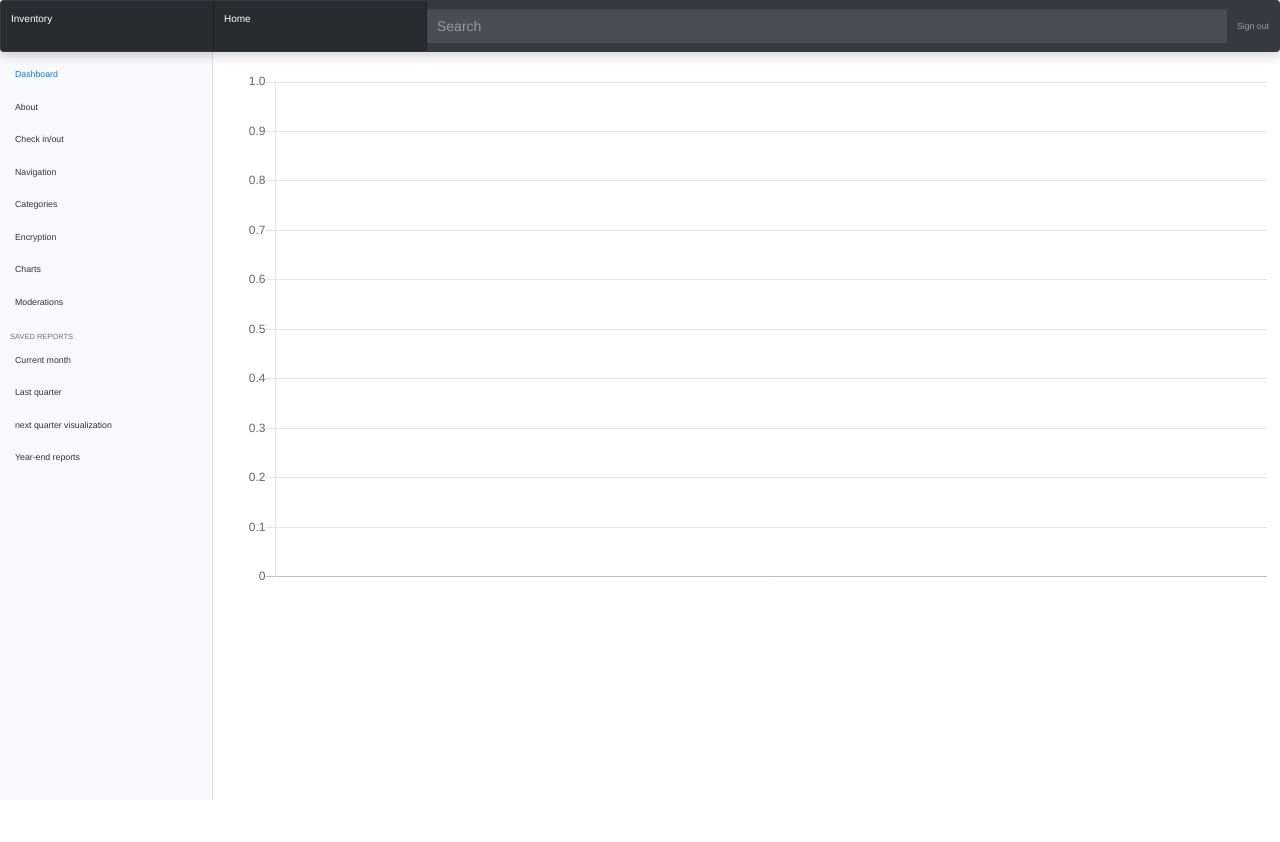
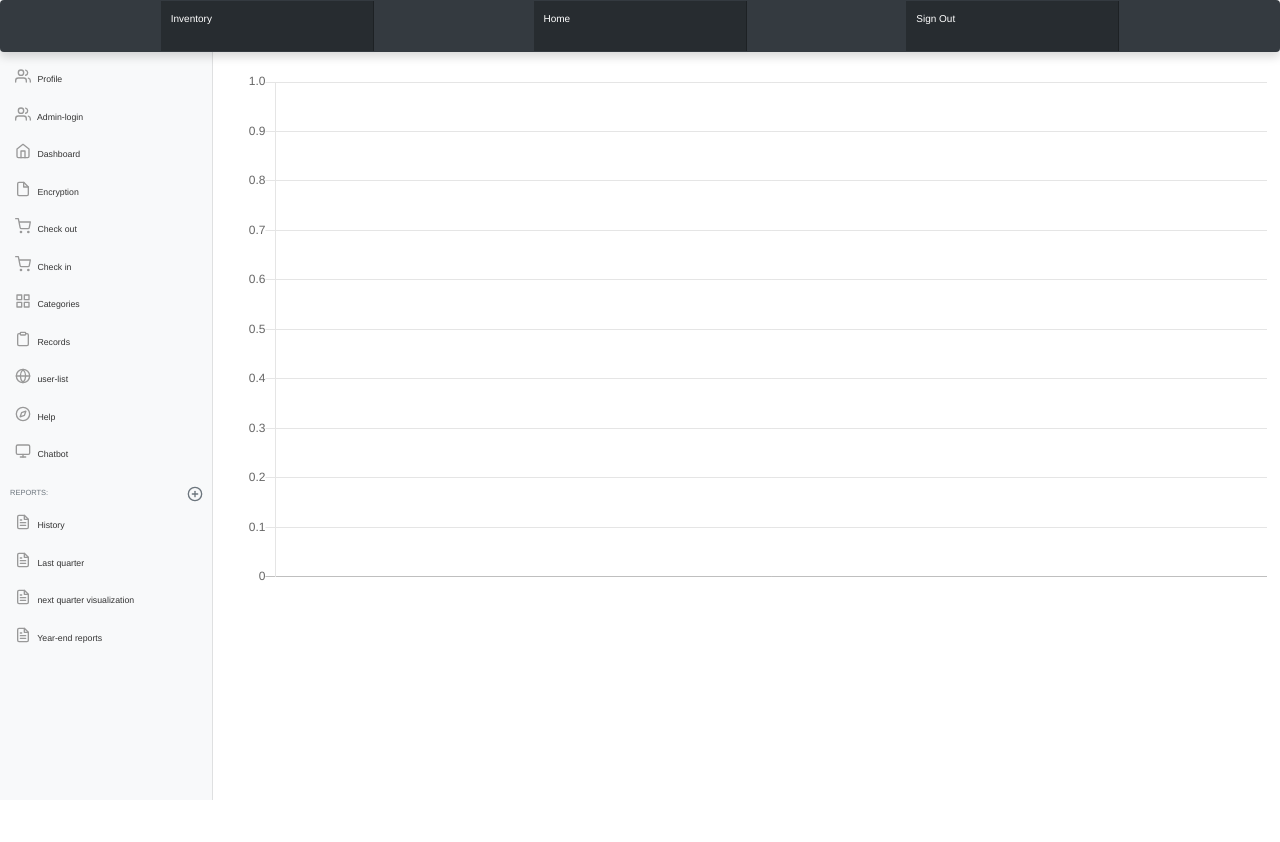
Before and after one commit to pritindra/Inventory_System_Eurymedons, a Django app: template templates/chart.html in a window 1280 px wide; the page is wider, and only the part inside the window is pictured. Shown: the top 842 px of that part. Run offline with Django 3.2, Linux system fonts and the light colour scheme; the template is opened without the code that fills it, so the values that code supplies are empty; some libraries are stand-ins or nearby versions.

Commit message:
Update base.html

```diff
--- a/templates/interface/base.html
+++ b/templates/interface/base.html
@@ -2,7 +2,15 @@
 
 <!doctype html>
 <html lang="en">
+
 <head>
+  <meta charset="utf-8">
+  <meta name="viewport" content="width=device-width, initial-scale=1, shrink-to-fit=no">
+  <meta name="description" content="">
+  <meta name="author" content="Mark Otto, Jacob Thornton, and Bootstrap contributors">
+  <meta name="generator" content="Jekyll v4.1.1">
+  <title>{% block title %}{% endblock title %}</title>
+
     <!-- Required meta tags -->
     <meta charset="utf-8">
     <meta name="viewport" content="width=device-width, initial-scale=1, shrink-to-fit=no">
@@ -17,17 +25,8 @@
     <link rel="stylesheet" href="https://stackpath.bootstrapcdn.com/bootstrap/4.5.2/css/bootstrap.min.css" integrity="sha384-JcKb8q3iqJ61gNV9KGb8thSsNjpSL0n8PARn9HuZOnIxN0hoP+VmmDGMN5t9UJ0Z" crossorigin="anonymous">
     <!-- Bootstrap core CSS -->
     <link href="../assets/dist/css/bootstrap.min.css" rel="stylesheet">
+  </head>
 
-    <!--<meta charset="utf-8">
-    <meta name="viewport" content="width=device-width, initial-scale=1, shrink-to-fit=no">-->
-    <meta name="description" content="">
-    <meta name="author" content="Mark Otto, Jacob Thornton, and Bootstrap contributors">
-    <meta name="generator" content="Jekyll v4.1.1">
-    <title>Inventory</title>
-
-    <!--<link rel="stylesheet" href="https://stackpath.bootstrapcdn.com/bootstrap/4.5.2/css/bootstrap.min.css" integrity="sha384-JcKb8q3iqJ61gNV9KGb8thSsNjpSL0n8PARn9HuZOnIxN0hoP+VmmDGMN5t9UJ0Z" crossorigin="anonymous">
-     Bootstrap core CSS -->
-    <!--<link href="../assets/dist/css/bootstrap.min.css" rel="stylesheet">-->
 
   <style>
     .bd-placeholder-img {
@@ -45,26 +44,28 @@
       }
     }
   </style>
+  {% block style%}{% endblock style %}
+
   <!-- Custom styles for this template -->
+  <link rel="stylesheet" href="{% static 'css/more_info.css' %}">
   <link href="{% static 'css/dashboard.css' %}" rel="stylesheet">
-  </head>
+
+
 <body>
   {% block scripts %}
   {% endblock scripts %}
-
   <nav class="navbar navbar-dark sticky-top bg-dark flex-md-nowrap p-0 shadow">
     <a class="navbar-brand col-md-3 col-lg-2 mr-0 px-3" href="#">Inventory</a>
-  <a class="navbar-brand col-md-3 col-lg-2 mr-0 px-3" href="cover">Home</a>
+    <a class="navbar-brand col-md-3 col-lg-2 mr-0 px-3" href="/">Home</a>
+    <a class="navbar-brand col-md-3 col-lg-2 mr-0 px-3" href="{% url 'signout' %}">Sign Out</a>
 
-  <button class="navbar-toggler position-absolute d-md-none collapsed" type="button" data-toggle="collapse" data-target="#sidebarMenu" aria-controls="sidebarMenu" aria-expanded="false" aria-label="Toggle navigation">
+
+    <button class="navbar-toggler position-absolute d-md-none collapsed" type="button" data-toggle="collapse"
+      data-target="#sidebarMenu" aria-controls="sidebarMenu" aria-expanded="false" aria-label="Toggle navigation">
       <span class="navbar-toggler-icon"></span>
     </button>
-  <input class="form-control form-control-dark w-100" type="text" placeholder="Search" aria-label="Search">
-  <ul class="navbar-nav px-3">
-    <li class="nav-item text-nowrap">
-      <a class="nav-link" href="#">Sign out</a>
-    </li>
-  </ul>
+    <!-- <input class="form-control form-control-dark w-100" type="text" placeholder="Search" aria-label="Search"> -->
+
   </nav>
 
   <div class="container-fluid">
@@ -72,67 +73,87 @@
       <nav id="sidebarMenu" class="col-md-3 col-lg-2 d-md-block bg-light sidebar collapse">
         <div class="sidebar-sticky pt-3">
           <ul class="nav flex-column">
+
             <li class="nav-item">
-            <a class="nav-link active" href="dashboard">
+              <a class="nav-link" href="{% url 'profile' %}">
+                <span data-feather="users"></span>
+                Profile
+              </a>
+            </li>
+            <li class="nav-item">
+              <a class="nav-link" href="admin">
+                <span data-feather="users"></span>
+                Admin-login
+              </a>
+            </li>
+            <li class="nav-item">
+              <a class="nav-link " href="{% url 'dashboard' %}">
                 <span data-feather="home"></span>
                 Dashboard <span class="sr-only">(current)</span>
               </a>
             </li>
             <li class="nav-item">
-            <a class="nav-link" href="#">
+              <a class="nav-link" href="{% url 'encryption' %}">
                 <span data-feather="file"></span>
-              About
+                Encryption
               </a>
             </li>
             <li class="nav-item">
-            <a class="nav-link" href="check">
+              <a class="nav-link" href="{% url 'check' %}">
                 <span data-feather="shopping-cart"></span>
-              Check in/out
+                Check out
               </a>
             </li>
             <li class="nav-item">
-            <a class="nav-link" href="#">
-              <span data-feather="users"></span>
-              Navigation
+              <a class="nav-link" href="{% url 'checkin' %}">
+                <span data-feather="shopping-cart"></span>
+                Check in
+              </a>
+            </li>
+
+            <li class="nav-item">
+              <a class="nav-link" href="{% url 'categories' %}">
+                <span data-feather="grid"></span>
+                Categories
               </a>
             </li>
             <li class="nav-item">
               <a class="nav-link" href="categories">
-              <span data-feather="bar-chart-2"></span>
-              Categories
+                <span data-feather="clipboard"></span>
+                Records
               </a>
             </li>
             <li class="nav-item">
-            <a class="nav-link" href="encryption">
-              <span data-feather="bar-chart-2"></span>
-              Encryption
+              <a class="nav-link" href="{% url 'user-list' %}">
+                <span data-feather="globe"></span>
+                user-list
               </a>
             </li>
             <li class="nav-item">
-            <a class="nav-link" href="chart">
-              <span data-feather="bar-chart-2"></span>
-              Charts
+              <a class="nav-link" href="{% url 'help' %}">
+                <span data-feather="compass"></span>
+                Help
               </a>
             </li>
             <li class="nav-item">
-            <a class="nav-link" href="">
-              <span data-feather="layers"></span>
-              Moderations
+              <a class="nav-link" href="chat/">
+                <span data-feather="monitor"></span>
+                Chatbot
               </a>
             </li>
           </ul>
 
           <h6 class="sidebar-heading d-flex justify-content-between align-items-center px-3 mt-4 mb-1 text-muted">
-          <span>Saved reports</span>
+            <span>Reports:</span>
             <a class="d-flex align-items-center text-muted" href="#" aria-label="Add a new report">
               <span data-feather="plus-circle"></span>
             </a>
           </h6>
           <ul class="nav flex-column mb-2">
             <li class="nav-item">
-            <a class="nav-link" href="#">
+              <a class="nav-link" href="{% url 'history' %}">
                 <span data-feather="file-text"></span>
-              Current month
+                History
               </a>
             </li>
             <li class="nav-item">
@@ -163,9 +184,23 @@
     </div>
   </div>
 
+  <script src="https://code.jquery.com/jquery-3.5.1.slim.min.js"
+    integrity="sha384-DfXdz2htPH0lsSSs5nCTpuj/zy4C+OGpamoFVy38MVBnE+IbbVYUew+OrCXaRkfj"
+    crossorigin="anonymous"></script>
+  <script>window.jQuery || document.write('<script src="../assets/js/vendor/jquery.slim.min.js"><\/script>')</script>
+  <script src="../assets/dist/js/bootstrap.bundle.min.js"></script>
+  <script src="https://code.jquery.com/jquery-3.5.1.slim.min.js"
+    integrity="sha384-DfXdz2htPH0lsSSs5nCTpuj/zy4C+OGpamoFVy38MVBnE+IbbVYUew+OrCXaRkfj"
+    crossorigin="anonymous"></script>
+  <script src="https://cdn.jsdelivr.net/npm/popper.js@1.16.1/dist/umd/popper.min.js"
+    integrity="sha384-9/reFTGAW83EW2RDu2S0VKaIzap3H66lZH81PoYlFhbGU+6BZp6G7niu735Sk7lN"
+    crossorigin="anonymous"></script>
+  <script src="https://stackpath.bootstrapcdn.com/bootstrap/4.5.2/js/bootstrap.min.js"
+    integrity="sha384-B4gt1jrGC7Jh4AgTPSdUtOBvfO8shuf57BaghqFfPlYxofvL8/KUEfYiJOMMV+rV"
+    crossorigin="anonymous"></script>
+  <script src="https://cdnjs.cloudflare.com/ajax/libs/feather-icons/4.9.0/feather.min.js"></script>
+  <script src="https://cdnjs.cloudflare.com/ajax/libs/Chart.js/2.7.3/Chart.min.js"></script>
+  <script src="{% static 'js/dashboard.js' %}"></script>
+</body>
 
-
-
-
-</body>
 </html>
```
Lines whose indentation alone changed are shown as unchanged.
